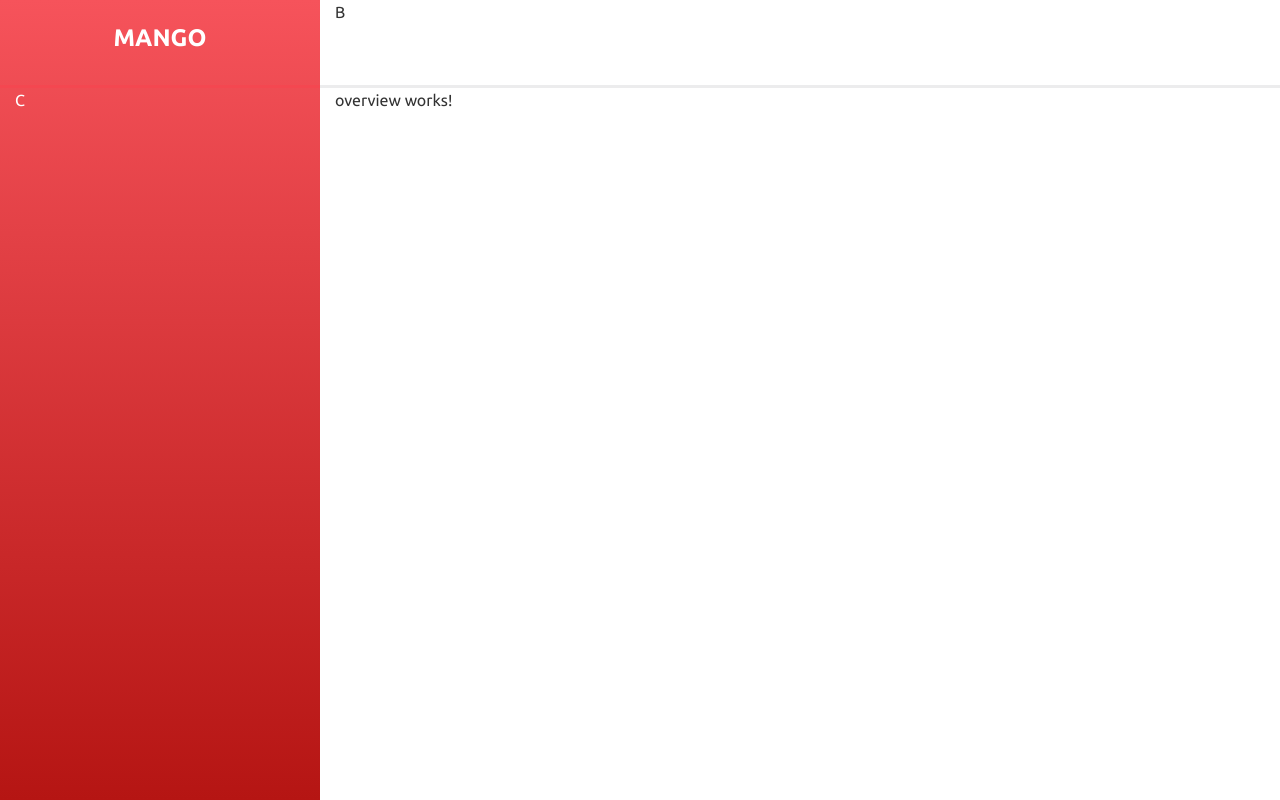
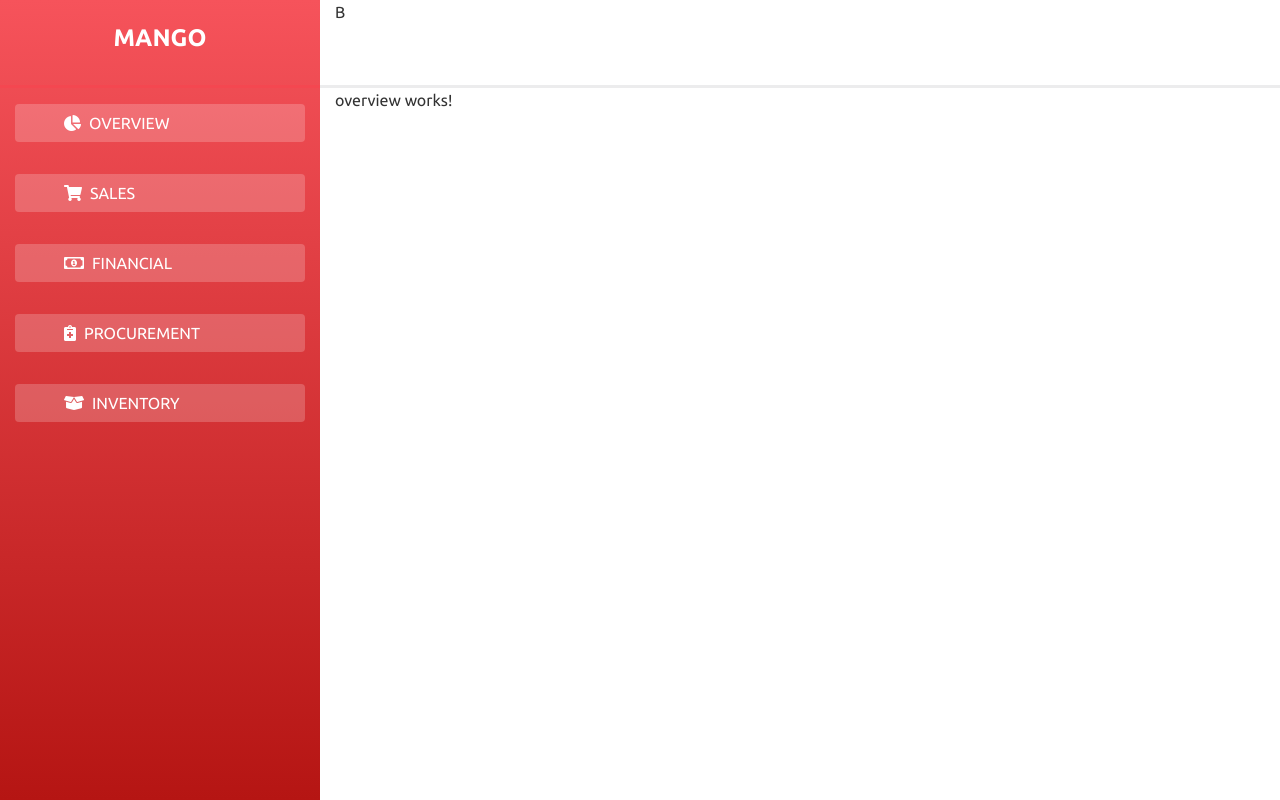
Before and after one commit to EdgarACarneiro/feup-sinf, an Angular app in the folder sinf/: page / in a window 1280 px wide. Built offline with nearby package versions, Linux system fonts and the light colour scheme.

Commit message:
FontAwesome + basic dashboard navigation design

```diff
--- a/sinf/src/app/app.component.html
+++ b/sinf/src/app/app.component.html
@@ -9,7 +9,26 @@
   </div>
   <div class="row full-height">
     <div class="col-3 font-white">
-      C
+      <button class="btn my-3 dash-link text-left">
+        <i class="fas fa-chart-pie"></i>
+        <span class="pl-2">OVERVIEW</span>
+      </button>
+      <button class="btn my-3 dash-link text-left">
+        <i class="fas fa-shopping-cart"></i>
+        <span class="pl-2">SALES</span>
+      </button>
+      <button class="btn my-3 dash-link text-left">
+        <i class="far fa-money-bill-alt"></i>
+        <span class="pl-2">FINANCIAL</span>
+      </button>
+      <button class="btn my-3 dash-link text-left">
+        <i class="fas fa-notes-medical"></i>
+        <span class="pl-2">PROCUREMENT</span>
+      </button>
+      <button class="btn my-3 dash-link text-left">
+        <i class="fas fa-box-open"></i>
+        <span class="pl-2">INVENTORY</span>
+      </button>
     </div>
     <div class="col white full-height">
       <router-outlet></router-outlet>
--- a/sinf/src/app/app.component.scss
+++ b/sinf/src/app/app.component.scss
@@ -17,3 +17,14 @@ main {
 .full-height {
     height: 100%;
 }
+
+.dash-link {
+    width: 100%;
+    background-color: rgba(255, 255, 255, 0.2);
+    color: white;
+    padding-left: 3em;
+
+    @media (max-width: 1000px) {
+        padding-left: 0.5em;
+    }
+}
--- a/sinf/src/index.html
+++ b/sinf/src/index.html
@@ -9,6 +9,8 @@
   <meta name="viewport" content="width=device-width, initial-scale=1">
   <link rel="icon" type="image/x-icon" href="favicon.ico">
   <link rel="stylesheet" href="https://bootswatch.com/4/united/bootstrap.min.css">
+  <link rel="stylesheet" href="https://use.fontawesome.com/releases/v5.3.1/css/all.css" integrity="sha384-mzrmE5qonljUremFsqc01SB46JvROS7bZs3IO2EmfFsd15uHvIt+Y8vEf7N7fWAU"
+crossorigin="anonymous">
 </head>
 
 <body>
```
